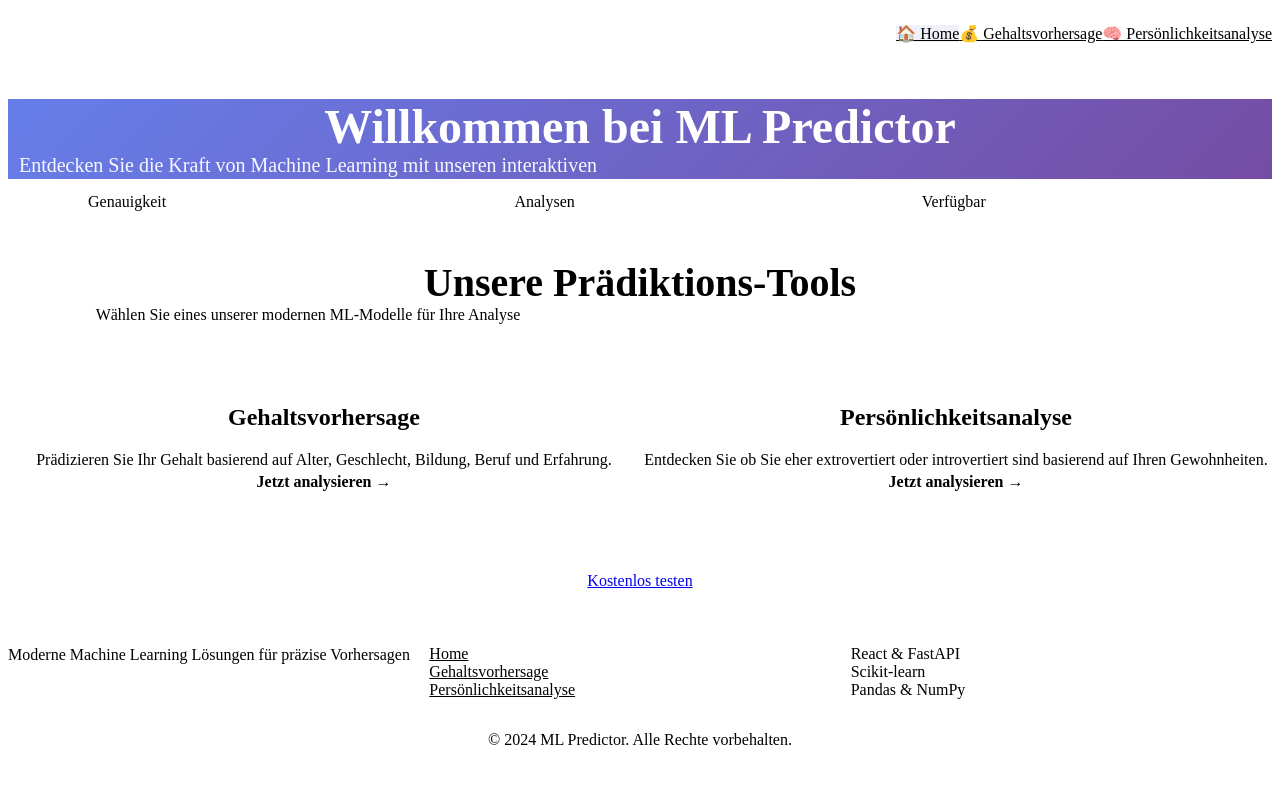
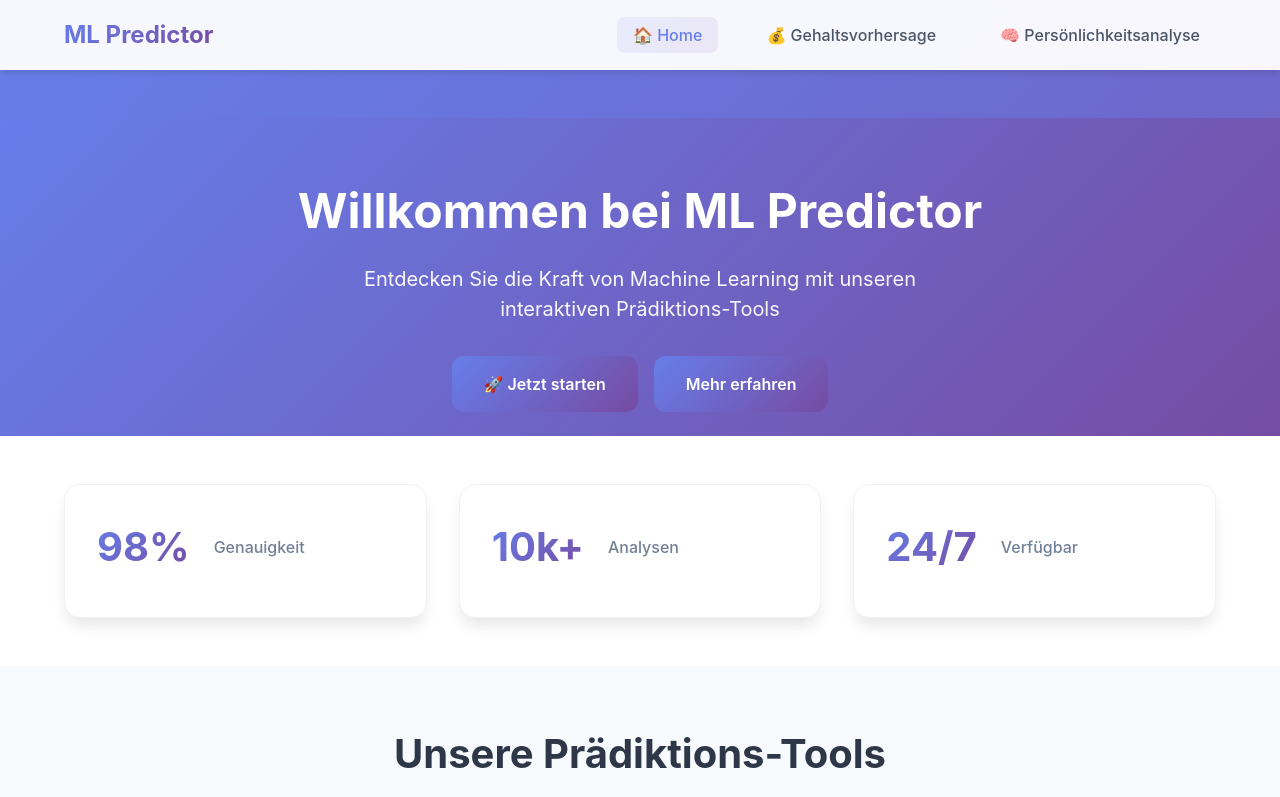
Before and after one commit to pirasp382/learn_dsai, a React (Create React App) app in the folder frontend/: page / in a window 1280 px wide. Shown: the top 797 px of the page. Built offline with nearby package versions, Linux system fonts and the light colour scheme.

Commit message:
edit index.css

```diff
--- a/frontend/src/index.css
+++ b/frontend/src/index.css
@@ -0,0 +1,204 @@
+* {
+    margin: 0;
+    padding: 0;
+    box-sizing: border-box;
+}
+
+:root {
+    --primary: #667eea;
+    --primary-dark: #5a67d8;
+    --primary-darker: #4c51bf;
+    --secondary: #764ba2;
+    --secondary-dark: #6b46a0;
+    --accent: #f687b3;
+    --success: #48bb78;
+    --warning: #ed8936;
+    --error: #f56565;
+
+    --gray-100: #f7fafc;
+    --gray-200: #edf2f7;
+    --gray-300: #e2e8f0;
+    --gray-400: #cbd5e0;
+    --gray-500: #a0aec0;
+    --gray-600: #718096;
+    --gray-700: #4a5568;
+    --gray-800: #2d3748;
+    --gray-900: #1a202c;
+
+    --font-primary: -apple-system, BlinkMacSystemFont, 'Segoe UI', 'Roboto', 'Oxygen', 'Ubuntu', 'Cantarell', 'Fira Sans', 'Droid Sans', 'Helvetica Neue', sans-serif;
+    --font-mono: 'Courier New', monospace;
+
+    --spacing-xs: 0.25rem;
+    --spacing-sm: 0.5rem;
+    --spacing-md: 1rem;
+    --spacing-lg: 1.5rem;
+    --spacing-xl: 2rem;
+    --spacing-2xl: 3rem;
+    --spacing-3xl: 4rem;
+
+    --radius-sm: 0.25rem;
+    --radius-md: 0.5rem;
+    --radius-lg: 0.75rem;
+    --radius-xl: 1rem;
+    --radius-2xl: 1.5rem;
+    --radius-full: 9999px;
+
+    --shadow-sm: 0 1px 2px 0 rgba(0, 0, 0, 0.05);
+    --shadow-md: 0 4px 6px -1px rgba(0, 0, 0, 0.1);
+    --shadow-lg: 0 10px 15px -3px rgba(0, 0, 0, 0.1);
+    --shadow-xl: 0 20px 25px -5px rgba(0, 0, 0, 0.1);
+    --shadow-2xl: 0 25px 50px -12px rgba(0, 0, 0, 0.25);
+
+    --transition-fast: 150ms ease;
+    --transition-normal: 250ms ease;
+    --transition-slow: 350ms ease;
+
+    --header-height: 70px;
+    --container-width: 1200px;
+}
+
+body {
+    font-family: var(--font-primary);
+    font-size: 16px;
+    line-height: 1.5;
+    color: var(--gray-800);
+    background: linear-gradient(135deg, #667eea 0%, #764ba2 100%);
+    min-height: 100vh;
+}
+
+h1, h2, h3, h4, h5, h6 {
+    font-weight: 700;
+    line-height: 1.2;
+    margin-bottom: var(--spacing-md);
+}
+
+h1 { font-size: 2.5rem; }
+h2 { font-size: 2rem; }
+h3 { font-size: 1.5rem; }
+h4 { font-size: 1.25rem; }
+
+a {
+    color: var(--primary);
+    text-decoration: none;
+    transition: color var(--transition-fast);
+}
+
+.container {
+    max-width: var(--container-width);
+    margin: 0 auto;
+    padding: 0 var(--spacing-lg);
+}
+
+.btn {
+    display: inline-flex;
+    align-items: center;
+    justify-content: center;
+    gap: var(--spacing-sm);
+    padding: var(--spacing-md) var(--spacing-xl);
+    font-size: 1rem;
+    font-weight: 600;
+    border: none;
+    border-radius: var(--radius-lg);
+    cursor: pointer;
+    transition: all var(--transition-normal);
+    text-decoration: none;
+}
+
+.btn-primary {
+    background: linear-gradient(135deg, var(--primary) 0%, var(--secondary) 100%);
+    color: white;
+}
+
+.btn-primary:hover:not(:disabled) {
+    transform: translateY(-2px);
+    box-shadow: var(--shadow-lg);
+}
+
+.btn-secondary {
+    background: var(--gray-200);
+    color: var(--gray-700);
+}
+
+.btn-secondary:hover:not(:disabled) {
+    background: var(--gray-300);
+    transform: translateY(-2px);
+}
+
+.btn-outline {
+    background: transparent;
+    border: 2px solid var(--primary);
+    color: var(--primary);
+}
+
+.btn-outline:hover:not(:disabled) {
+    background: var(--primary);
+    color: white;
+}
+
+.btn:disabled {
+    opacity: 0.6;
+    cursor: not-allowed;
+}
+
+.card {
+    background: white;
+    border-radius: var(--radius-xl);
+    box-shadow: var(--shadow-lg);
+    overflow: hidden;
+    transition: transform var(--transition-normal), box-shadow var(--transition-normal);
+}
+
+.card:hover {
+    transform: translateY(-4px);
+    box-shadow: var(--shadow-xl);
+}
+
+@keyframes fadeIn {
+    from {
+        opacity: 0;
+        transform: translateY(20px);
+    }
+    to {
+        opacity: 1;
+        transform: translateY(0);
+    }
+}
+
+@keyframes slideIn {
+    from {
+        transform: translateX(-100%);
+    }
+    to {
+        transform: translateX(0);
+    }
+}
+
+@keyframes pulse {
+    0%, 100% {
+        transform: scale(1);
+    }
+    50% {
+        transform: scale(1.05);
+    }
+}
+
+.fade-in {
+    animation: fadeIn 0.5s ease-out;
+}
+
+.text-center { text-align: center; }
+.text-gradient {
+    background: linear-gradient(135deg, var(--primary), var(--secondary));
+    -webkit-background-clip: text;
+    background-clip: text;
+}
+
+.mt-1 { margin-top: var(--spacing-sm); }
+.mt-2 { margin-top: var(--spacing-md); }
+.mt-3 { margin-top: var(--spacing-lg); }
+.mt-4 { margin-top: var(--spacing-xl); }
+
+.mb-1 { margin-bottom: var(--spacing-sm); }
+.mb-2 { margin-bottom: var(--spacing-md); }
+.mb-3 { margin-bottom: var(--spacing-lg); }
+.mb-4 { margin-bottom: var(--spacing-xl); }
```
